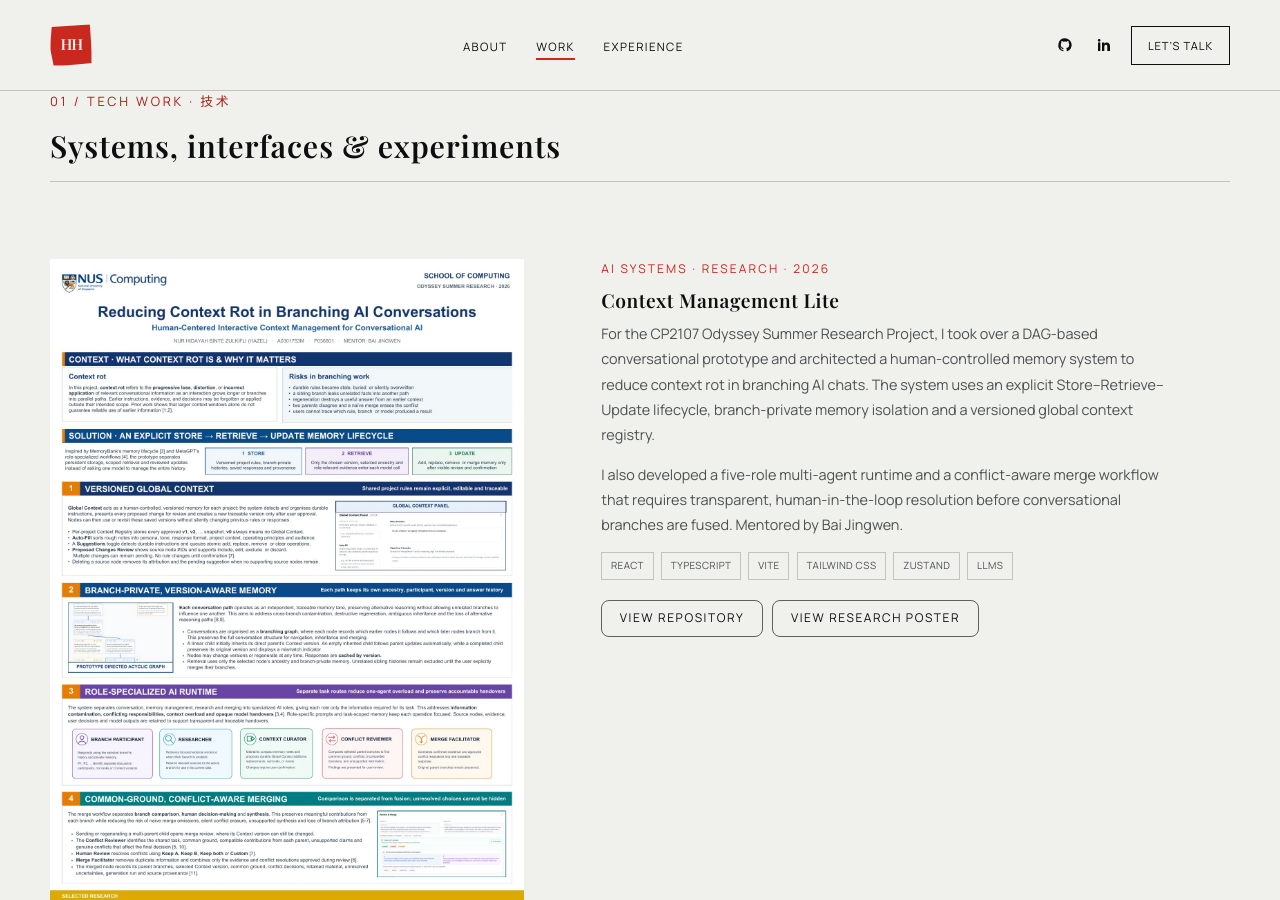
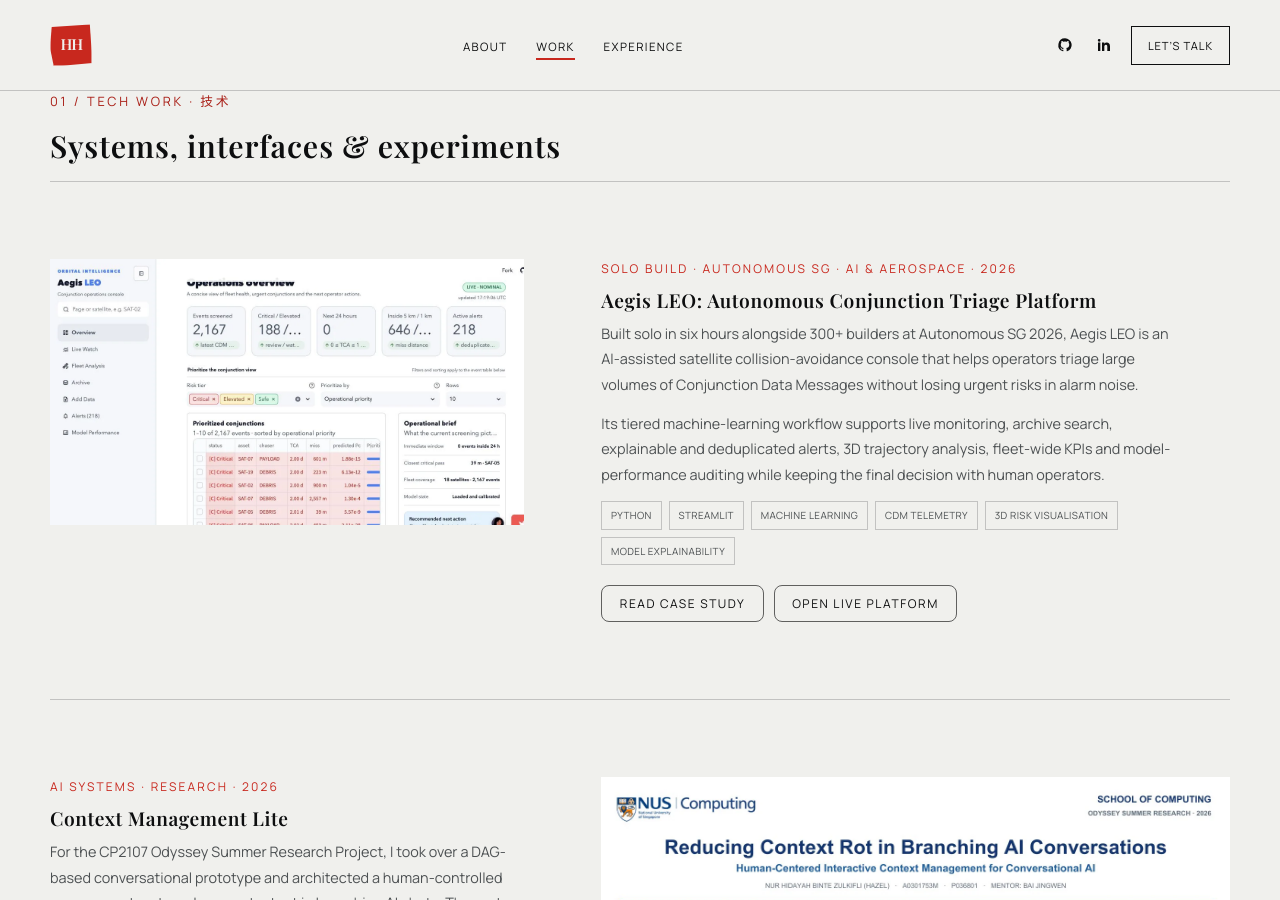
Before and after one commit to hazelhidayah/hazelhidayah.github.io, a Jekyll site: the page built from works.md, in a window 1280 px wide and 900 px high, scrolled down 628 px. Built offline with Jekyll 4.4.1, drawn with Linux system fonts in a browser that asks for light colours.

Commit message:
Add Aegis LEO project case study

```diff
--- a/works.md
+++ b/works.md
@@ -12,6 +12,41 @@ hero_subtitle: A mix of tech experiments and visual work. Some are polished, som
     <h2 class="section-title">Systems, interfaces &amp; experiments</h2>
 
     <div class="work-grid">
+      <article class="work-card work-card--featured">
+        <a
+          href="{{ '/work/aegis-leo/' | relative_url }}"
+          class="work-visual work-visual--landscape"
+          aria-label="Read the Aegis LEO case study"
+        >
+          <img
+            src="{{ '/assets/img/aegis-leo-dashboard.webp' | relative_url }}"
+            alt="Aegis LEO operations dashboard with risk filters, fleet KPIs and prioritised conjunctions"
+            loading="lazy"
+          />
+        </a>
+        <div class="work-card__body">
+          <div class="work-meta">Solo Build · Autonomous SG · AI &amp; Aerospace · 2026</div>
+          <h3 class="work-title">Aegis LEO: Autonomous Conjunction Triage Platform</h3>
+          <p class="work-desc">
+            Built solo in six hours alongside 300+ builders at Autonomous SG 2026, Aegis LEO is
+            an AI-assisted satellite collision-avoidance console that helps operators triage large
+            volumes of Conjunction Data Messages without losing urgent risks in alarm noise.
+          </p>
+          <p class="work-desc">
+            Its tiered machine-learning workflow supports live monitoring, archive search,
+            explainable and deduplicated alerts, 3D trajectory analysis, fleet-wide KPIs and
+            model-performance auditing while keeping the final decision with human operators.
+          </p>
+          <ul class="work-stack" aria-label="Technologies and project capabilities">
+            <li>Python</li><li>Streamlit</li><li>Machine learning</li><li>CDM telemetry</li><li>3D risk visualisation</li><li>Model explainability</li>
+          </ul>
+          <div class="work-links">
+            <a href="{{ '/work/aegis-leo/' | relative_url }}" class="btn-ghost">Read case study</a>
+            <a href="https://aegisleo.streamlit.app/" class="btn-ghost" target="_blank" rel="noopener noreferrer">Open live platform</a>
+          </div>
+        </div>
+      </article>
+
       <article class="work-card work-card--featured">
         <a
           href="{{ '/assets/img/context-management-poster.webp' | relative_url }}"
```
Also changed, not shown: index.markdown (+18 -3 lines), work/aegis-leo.md (added, +29 -0 lines), assets/img/aegis-leo-dashboard.webp (added), assets/img/aegis-leo-fleet.webp (added), assets/img/aegis-leo-model.webp (added).
